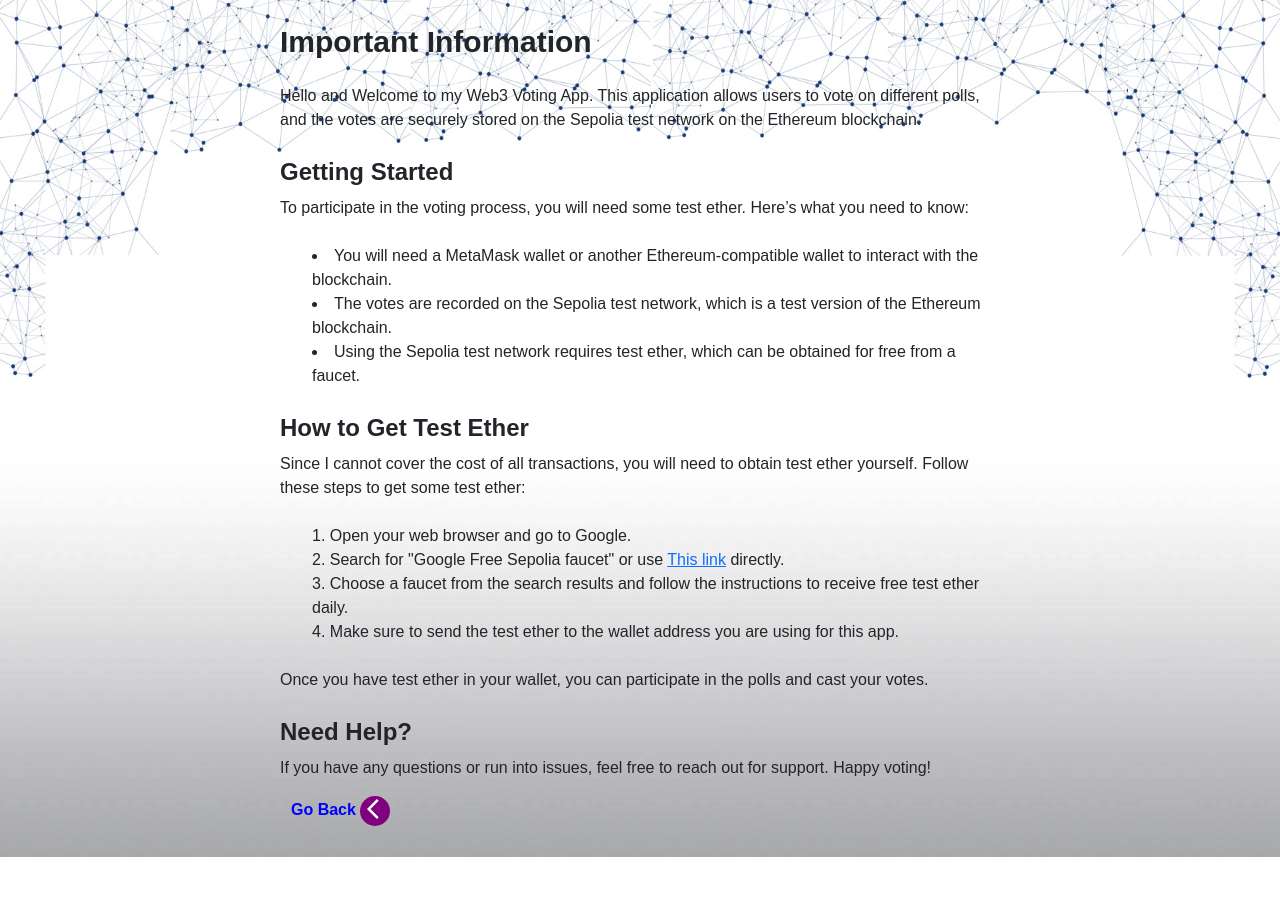
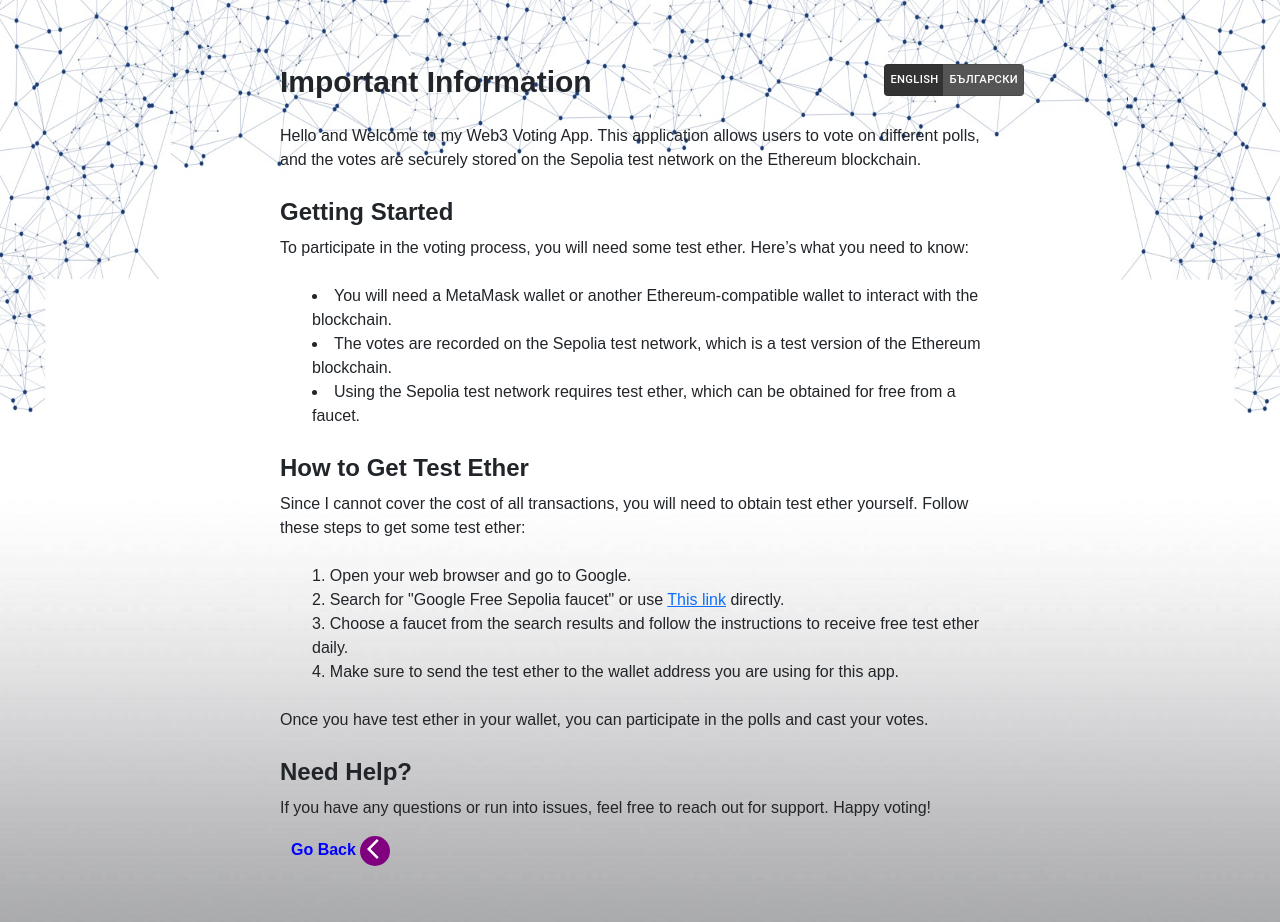
Before and after one commit to Nikolla2000/Web3-Voting-System, a Next.js app in the folder frontend/: page /readme in a window 1280 px wide. Shown: the top 922 px of the page. Before the commit the page ends 857 px from the top, so only its background shows below. Built offline with nearby package versions, Linux system fonts and the light colour scheme.

Commit message:
feat: Toggle Language Button - MUI

```diff
--- a/frontend/src/app/readme/page.tsx
+++ b/frontend/src/app/readme/page.tsx
@@ -1,8 +1,10 @@
 import GoBackButton from "../ui/goBackButton/GoBackButton";
+import ToggleBtn from "../ui/toggleButton/ToggleButton";
 
 export default function ReadmePage() {
   return (
-    <div className="px-4 py-6 max-w-3xl mx-auto">
+    <div className="px-4 py-16 max-w-3xl mx-auto">
+      <ToggleBtn toggleOptions={['english', 'български']}></ToggleBtn>
       <h1 className="text-3xl font-bold mb-4">Important Information</h1>
       <p className="mb-4">
         Hello and Welcome to my Web3 Voting App. This application allows users to vote on different polls, and the votes are securely stored on the Sepolia test network on the Ethereum blockchain.
--- /dev/null
+++ b/frontend/src/app/ui/toggleButton/ToggleButton.tsx
@@ -0,0 +1,50 @@
+'use client'
+
+import ToggleButton from '@mui/material/ToggleButton';
+import ToggleButtonGroup from '@mui/material/ToggleButtonGroup';
+import { useState } from 'react';
+
+export default function ToggleBtn({ toggleOptions } : { toggleOptions: String[] }) {
+  const [alignment, setAlignment] = useState(toggleOptions[0]);
+
+  const handleChange = (
+    event: React.MouseEvent<HTMLElement>,
+    newAlignment: string,
+  ) => {
+    setAlignment(newAlignment);
+  };
+
+  return (
+    <ToggleButtonGroup
+      color="standard"
+      value={alignment}
+      exclusive
+      onChange={handleChange}
+      aria-label="Platform"
+      sx={{
+        position: 'absolute',
+        right: '20%',
+        '& .MuiToggleButton-root': {
+          bgcolor: '#555555', // default background color
+          color: 'white', // default text color
+          padding: '5px',
+          fontSize: '0.7em',
+          '&:hover': {
+            bgcolor: '#333333', // background color on hover
+          },
+          '&.Mui-selected': {
+            bgcolor: '#333333', // background color when selected\
+            color: 'white',
+            '&:hover': {
+              'bgcolor': '#333333'
+            }
+          },
+        },
+      }}
+    >
+      {toggleOptions.map((option, i) => (
+        <ToggleButton key={i + 1} value={option.toLowerCase()}>{option}</ToggleButton>
+      ))}
+    </ToggleButtonGroup>
+  );
+}
```
